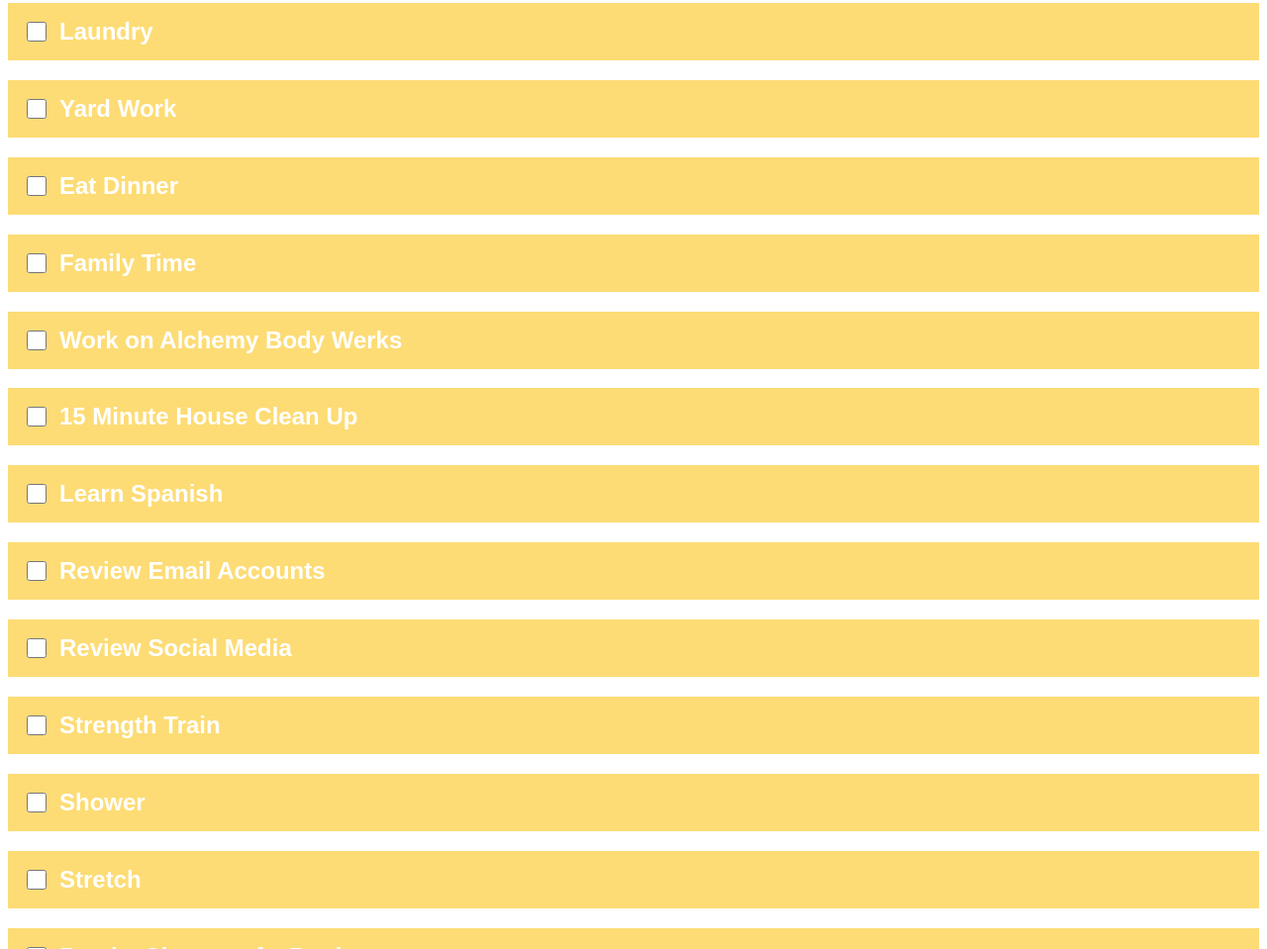
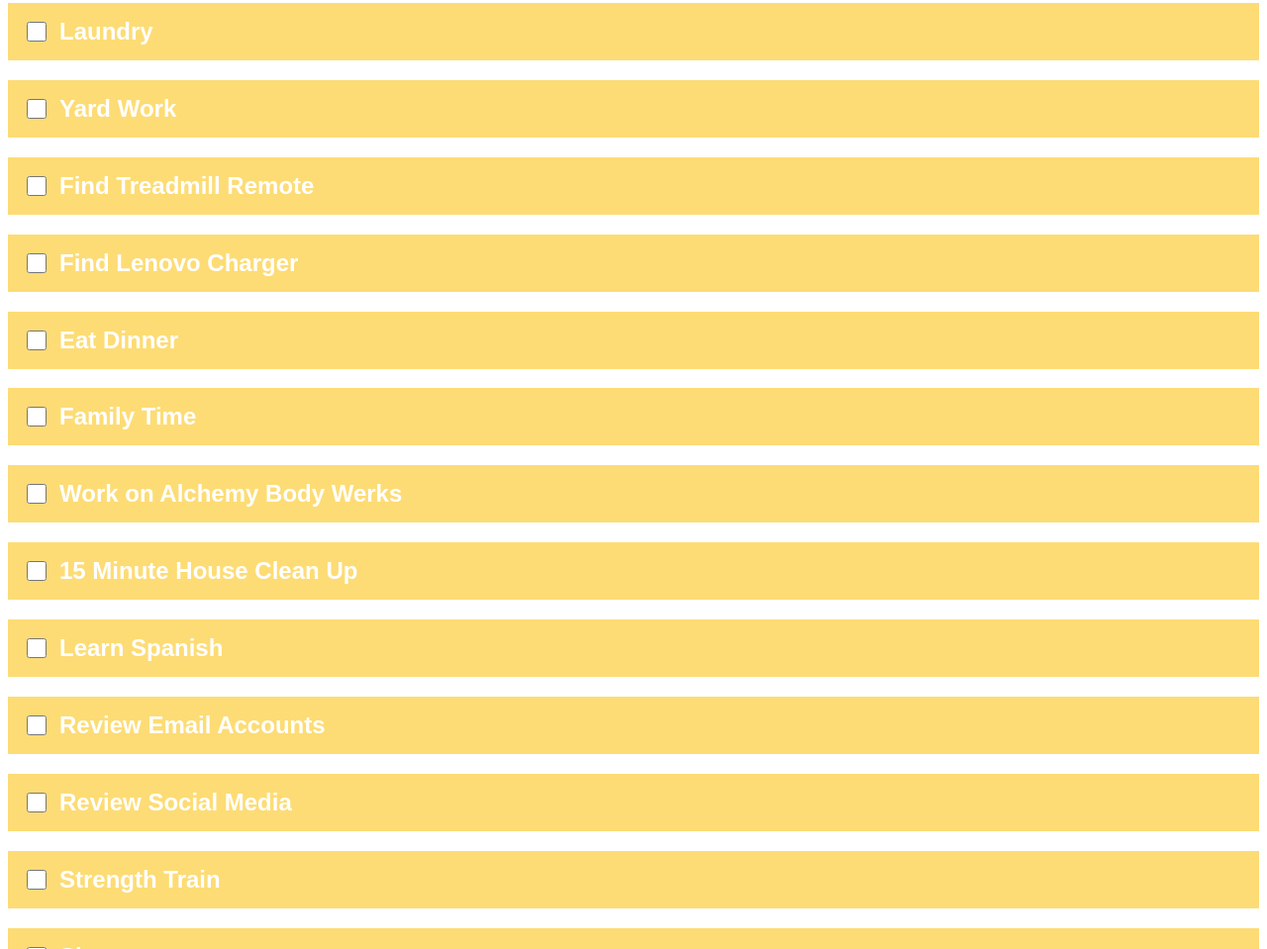
Before and after one commit to nadineherrera/saturday, a plain HTML site: page index.html in a window 1280 px wide. Shown: the part 887-1846 px from the top of the page at 99% size. Drawn offline with Linux system fonts and the light colour scheme.

Commit message:
Update index.html

```diff
--- a/index.html
+++ b/index.html
@@ -56,6 +56,8 @@
   <h2><input type="checkbox" id="task9"> Eat Lunch</h2>
   <h2><input type="checkbox" id="task8"> Laundry</h2>
   <h2><input type="checkbox" id="task8"> Yard Work</h2>
+  <h2><input type="checkbox" id="task13"> Find Treadmill Remote</h2>
+  <h2><input type="checkbox" id="task4"> Find Lenovo Charger</h2>
   <h2><input type="checkbox" id="task10"> Eat Dinner</h2>
   <h2><input type="checkbox" id="task19"> Family Time</h2>
   <h2><input type="checkbox" id="task10"> Work on Alchemy Body Werks</h2>
```
